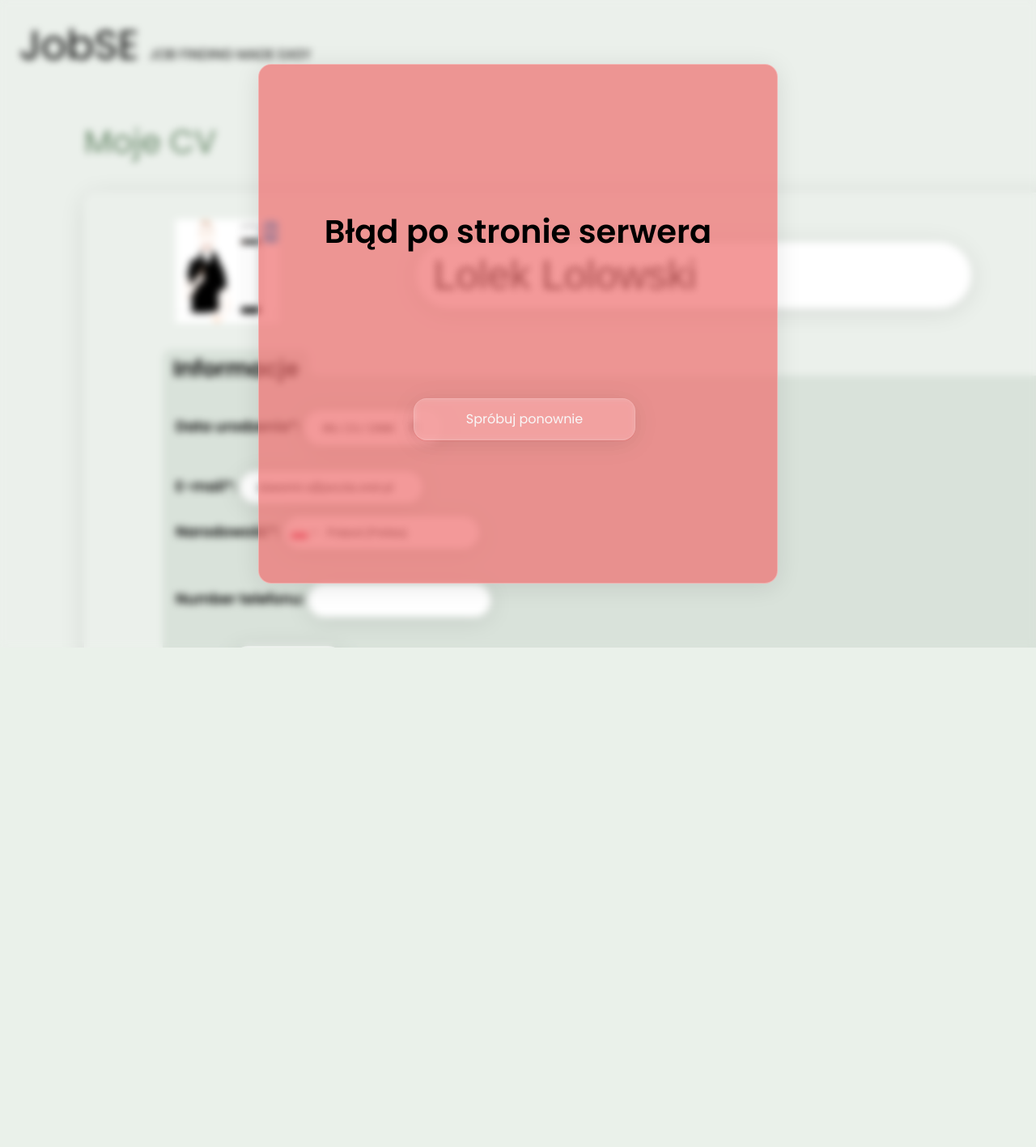
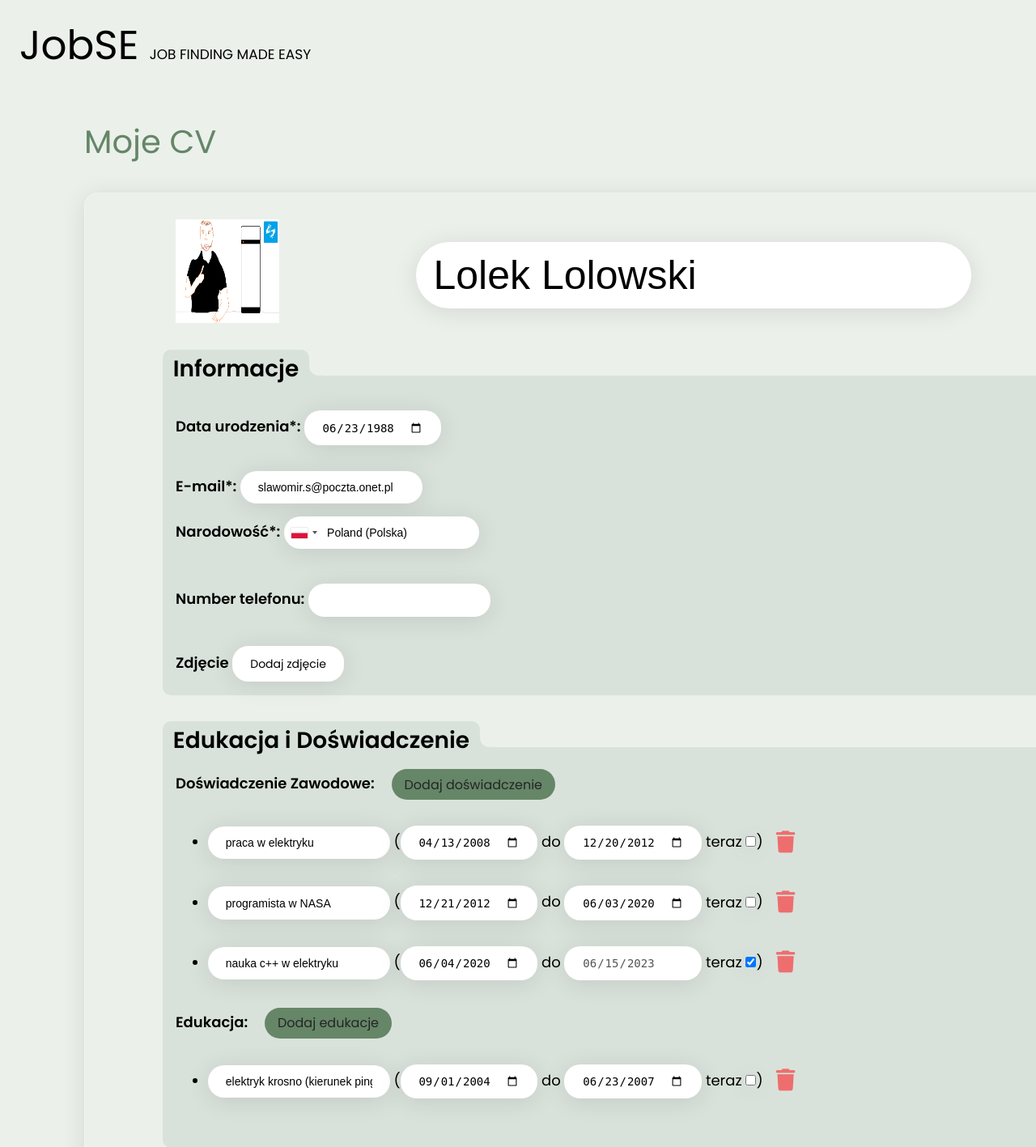
Before and after one commit to Siwek9/job-search-website, a PHP site: page /job-search-website/cv-edit.php in a window 1280 px wide; the page is wider, and only the part inside the window is pictured. Shown: the top 1417 px of that part at 81% size. Before the commit the page ends 800 px from the top of that part, so only its background shows below. Run offline with PHP 8.4, Linux system fonts and the light colour scheme; a user stored in the database is signed in; data comes from the database, SQL or seed files in the repository; some libraries are stand-ins or nearby versions.

Commit message:
small fix

```diff
--- a/assets/styles/start_page.css
+++ b/assets/styles/start_page.css
@@ -533,8 +533,8 @@ input[type="text"]:focus, input[type="email"]:focus,input[type="password"]:focus
 }
 
 #errorBack{
-    z-index: 200;
-    opacity: 1;
+    z-index: -200;
+    opacity: 0;
     backdrop-filter: blur(5px);
     user-select: none;
     width: 100%;
--- a/cv-edit.js
+++ b/cv-edit.js
@@ -150,8 +150,8 @@ addInt.addEventListener("click", function(e){
 });
 
 document.querySelector("#tryAgain").addEventListener("click", function(){
-        document.querySelector("#errorBack").opacity = 0;
-        document.querySelector("#errorBack").zIndex = -200;
+    document.querySelector("#errorBack").opacity = 0;
+    document.querySelector("#errorBack").zIndex = -200;
 });
 
 $(document).ready(function() {
```
